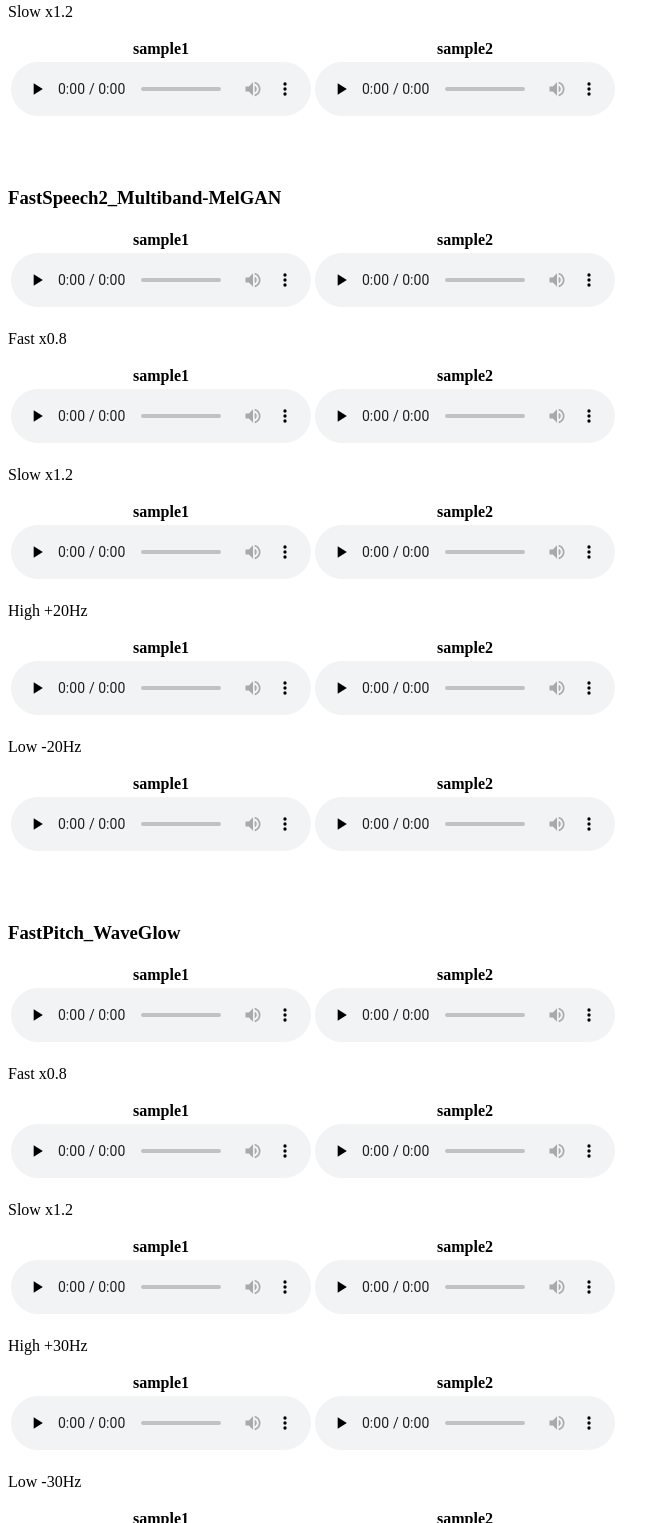
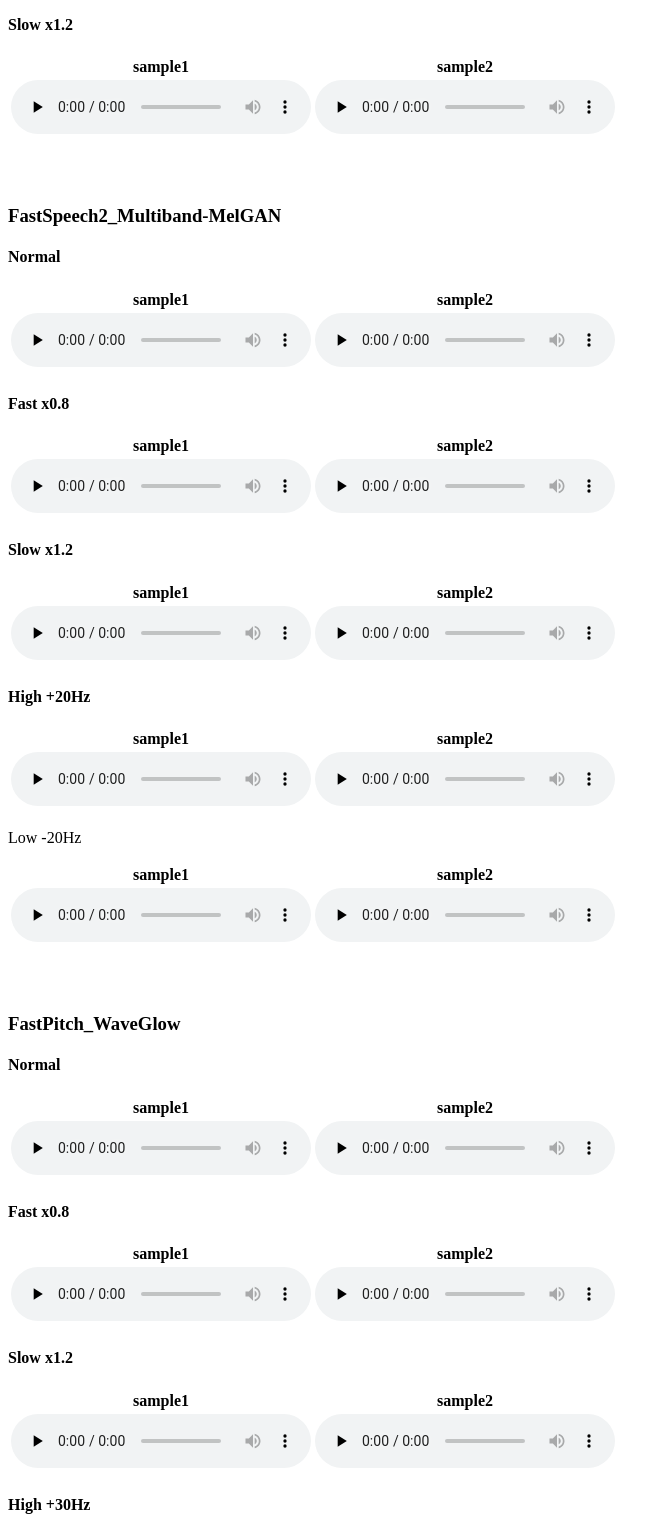
Before and after one commit to chkwon19/chkwon19.github.io, a plain HTML site: page index.html in a window 1280 px wide. Shown: the part 1277-2800 px from the top of the page, without its empty margins (0-670 px from the left). Drawn offline with Linux system fonts and the light colour scheme.

Commit message:
no message

```diff
--- a/index.html
+++ b/index.html
@@ -16,8 +16,6 @@
     </article>
     <div>
       <h3>- https://github.com/chkwon19/SOTA_TTS</h3>
-    </div>
-    <div>
       <h3>- https://github.com/chkwon19/Real-time-TTS</h3>
     </div>
     <div>
@@ -82,6 +80,7 @@
     </div>
     <div>
       <h3>FastSpeech_WaveGlow</h3>
+      <p><h4>Normal</h4></p>
       <table>
         <tbody>
           <tr>
@@ -94,7 +93,7 @@
           </tr>
         </tbody>
       </table>
-      <p>Fast x0.8</p>
+      <p><h4>Fast x0.8</h4></p>
       <table>
         <tbody>
           <tr>
@@ -107,7 +106,7 @@
           </tr>
         </tbody>
       </table>
-      <p>Slow x1.2</p>
+      <p><h4>Slow x1.2</h4></p>
       <table>
         <tbody>
           <tr>
@@ -123,6 +122,7 @@
     </div>
     <div>
       <h3>FastSpeech2_Multiband-MelGAN</h3>
+      <p><h4>Normal</h4></p>
       <table>
         <tbody>
           <tr>
@@ -135,7 +135,7 @@
           </tr>
         </tbody>
       </table>
-      <p>Fast x0.8</p>
+      <p><h4>Fast x0.8</h4></p>
       <table>
         <tbody>
           <tr>
@@ -148,7 +148,7 @@
           </tr>
         </tbody>
       </table>
-      <p>Slow x1.2</p>
+      <p><h4>Slow x1.2</h4></p>
       <table>
         <tbody>
           <tr>
@@ -161,7 +161,7 @@
           </tr>
         </tbody>
       </table>
-      <p>High +20Hz</p>
+      <p><h4>High +20Hz</h4></p>
       <table>
         <tbody>
           <tr>
@@ -190,6 +190,7 @@
     </div>
     <div>
       <h3>FastPitch_WaveGlow</h3>
+      <p><h4>Normal</h4></p>
       <table>
         <tbody>
           <tr>
@@ -202,7 +203,7 @@
           </tr>
         </tbody>
       </table>
-      <p>Fast x0.8</p>
+      <p><h4>Fast x0.8</h4></p>
       <table>
         <tbody>
           <tr>
@@ -215,7 +216,7 @@
           </tr>
         </tbody>
       </table>
-      <p>Slow x1.2</p>
+      <p><h4>Slow x1.2</h4></p>
       <table>
         <tbody>
           <tr>
@@ -228,7 +229,7 @@
           </tr>
         </tbody>
       </table>
-      <p>High +30Hz</p>
+      <p><h4>High +30Hz</h4></p>
       <table>
         <tbody>
           <tr>
@@ -241,7 +242,7 @@
           </tr>
         </tbody>
       </table>
-      <p>Low -30Hz</p>
+      <p><h4>Low -30Hz</h4></p>
       <table>
         <tbody>
           <tr>
```
